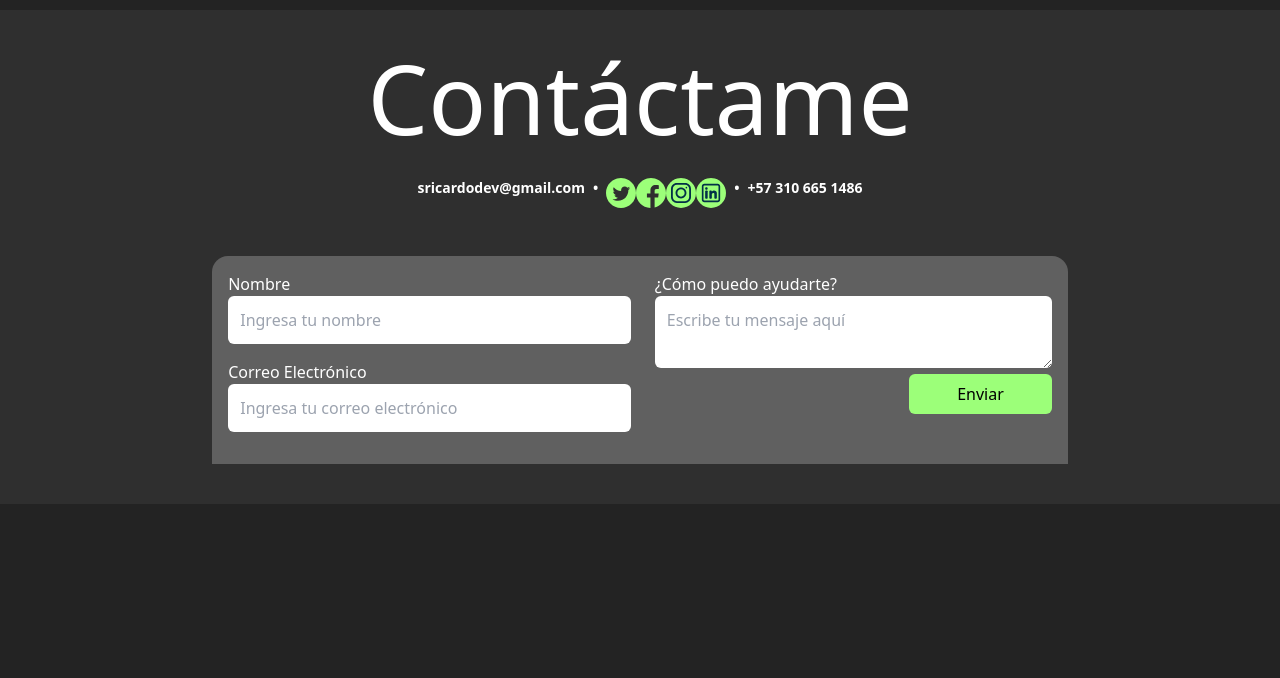
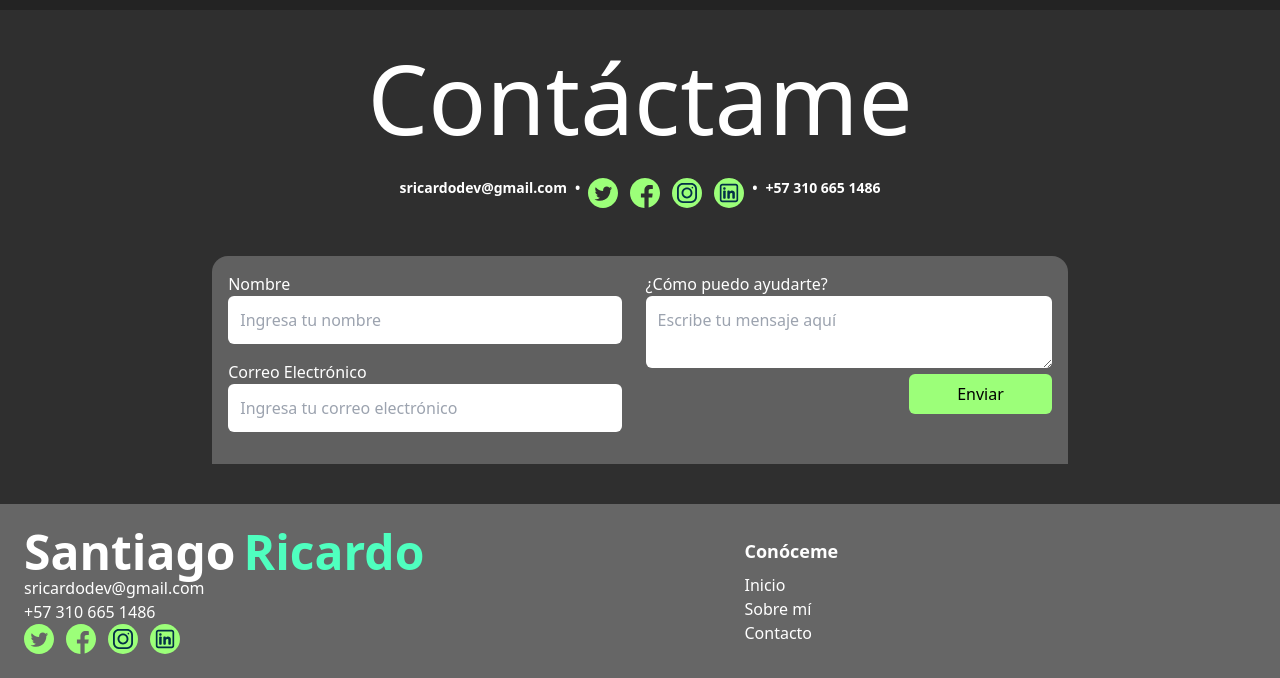
Before and after one commit to SantiagoRicardo/landing-portfolio, a React (Vite) app: page / in a window 1280 px wide. Shown: the part 2362-3040 px from the top of the page. Before the commit the page ends 2866 px from the top, so only its background shows below. Built offline with nearby package versions, Linux system fonts and the light colour scheme.

Commit message:
feat: Footer

```diff
--- a/src/(page-lib)/components/Form/Form.tsx
+++ b/src/(page-lib)/components/Form/Form.tsx
@@ -10,7 +10,7 @@ const Form = () => {
       <div className="justify-center gap-2 mt-8 text-sm font-semibold md:flex">
         <p>sricardodev@gmail.com</p>
         <span className="text-[#FFFFFF]">•</span>
-        <div className="flex justify-center">
+        <div className="flex justify-center gap-3">
           <img src={x} alt="loading..." />
           <img src={facebook} alt="loading..." />
           <img src={instagram} alt="loading..." />
@@ -23,7 +23,7 @@ const Form = () => {
         className="font-medium mt-12 md:flex gap-6 bg-[#606060] text-left justify-center p-4 rounded-t-2xl"
         action=""
       >
-        <div className="w-1/2">
+        <div>
           <div>
             <label className="mb-2">Nombre</label>
             <input
--- /dev/null
+++ b/src/(page-lib)/layouts/Footer/Footer.tsx
@@ -0,0 +1,48 @@
+import facebook from "../../../assets/SocialMedia/facebook.svg";
+import instagram from "../../../assets/SocialMedia/instagram.svg";
+import Linkedin from "../../../assets/SocialMedia/Linkedin.svg";
+import x from "../../../assets/SocialMedia/X.svg";
+
+const Footer = () => {
+  return (
+    <footer className="bg-[#666666] text-white p-6">
+      <div className="container items-center mx-auto md:flex">
+        <div className="gap-3">
+          <h1 className="flex justify-center gap-2 text-4xl font-bold text-center text-white md:text-5xl">
+            Santiago<span className="text-[#4FFFBF]"> Ricardo</span>
+          </h1>
+          <p>sricardodev@gmail.com</p>
+          <p>+57 310 665 1486</p>
+          <div className="flex gap-3">
+            <img src={x} alt="loading..." />
+            <img src={facebook} alt="loading..." />
+            <img src={instagram} alt="loading..." />
+            <img src={Linkedin} alt="loading..." />
+          </div>
+        </div>
+        <div className="gap-3 md:ml-80">
+          <h2 className="mb-2 text-lg font-bold text-white">Conóceme</h2>
+          <ul>
+            <li>
+              <a href="#inicio" className="text-white hover:underline">
+                Inicio
+              </a>
+            </li>
+            <li>
+              <a href="#sobre-mi" className="text-white hover:underline">
+                Sobre mí
+              </a>
+            </li>
+            <li>
+              <a href="#contacto" className="text-white hover:underline">
+                Contacto
+              </a>
+            </li>
+          </ul>
+        </div>
+      </div>
+    </footer>
+  );
+};
+
+export default Footer;
--- /dev/null
+++ b/src/(page-lib)/layouts/Footer/index.ts
@@ -0,0 +1 @@
+export { default } from "./Footer";
--- a/src/App.tsx
+++ b/src/App.tsx
@@ -6,6 +6,7 @@ import {
   Form,
 } from "./(page-lib)/components";
 import { Navbar } from "./(page-lib)/layouts";
+import Footer from "./(page-lib)/layouts/Footer";
 import "./index.css";
 
 function App() {
@@ -17,6 +18,7 @@ function App() {
       <AboutMe />
       <Projects />
       <Form />
+      <Footer />
     </>
   );
 }
```
